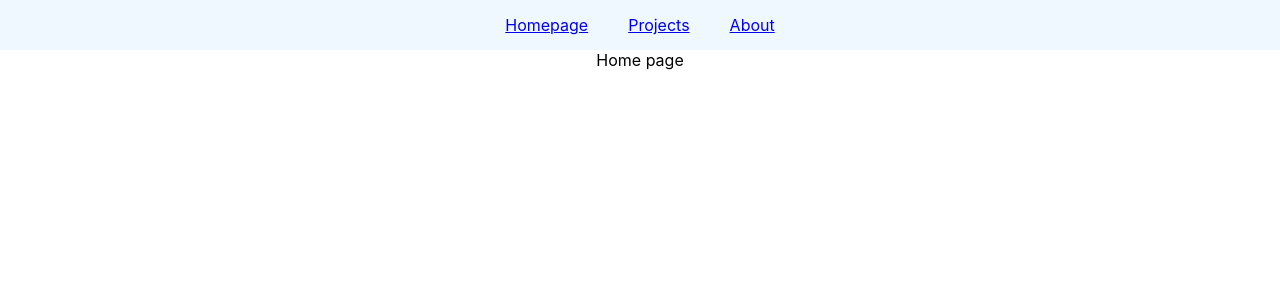
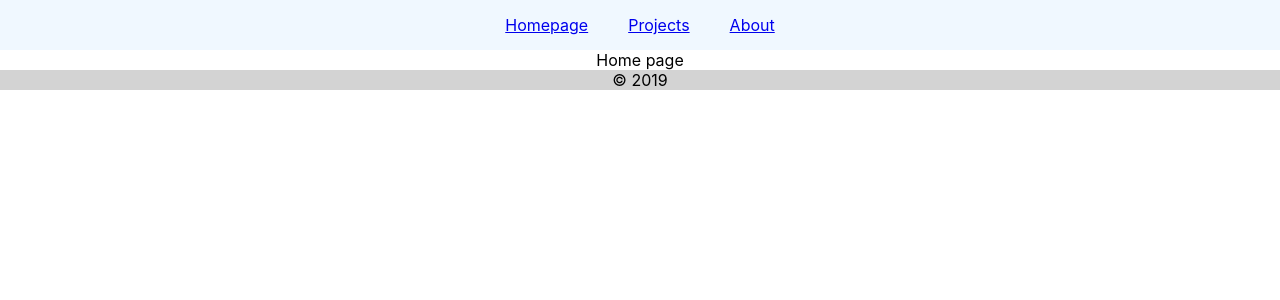
Before and after one commit to georgecretu26/react-sandbox, a React app: page / in a window 1280 px wide. Shown: the top 300 px of the page. Built offline with nearby package versions, Linux system fonts and the light colour scheme.

Commit message:
import the footer

```diff
--- a/src/App.js
+++ b/src/App.js
@@ -2,6 +2,7 @@ import React, { Component } from 'react';
 
 import './App.less';
 import Navigation from './components/navigation/navigation';
+import Footer from './components/footer/footer';
 
 class App extends Component {
 
@@ -9,6 +10,7 @@ class App extends Component {
     return (
       <div className="App">
         <Navigation />
+        <Footer />
       </div>
     );
   }
```
